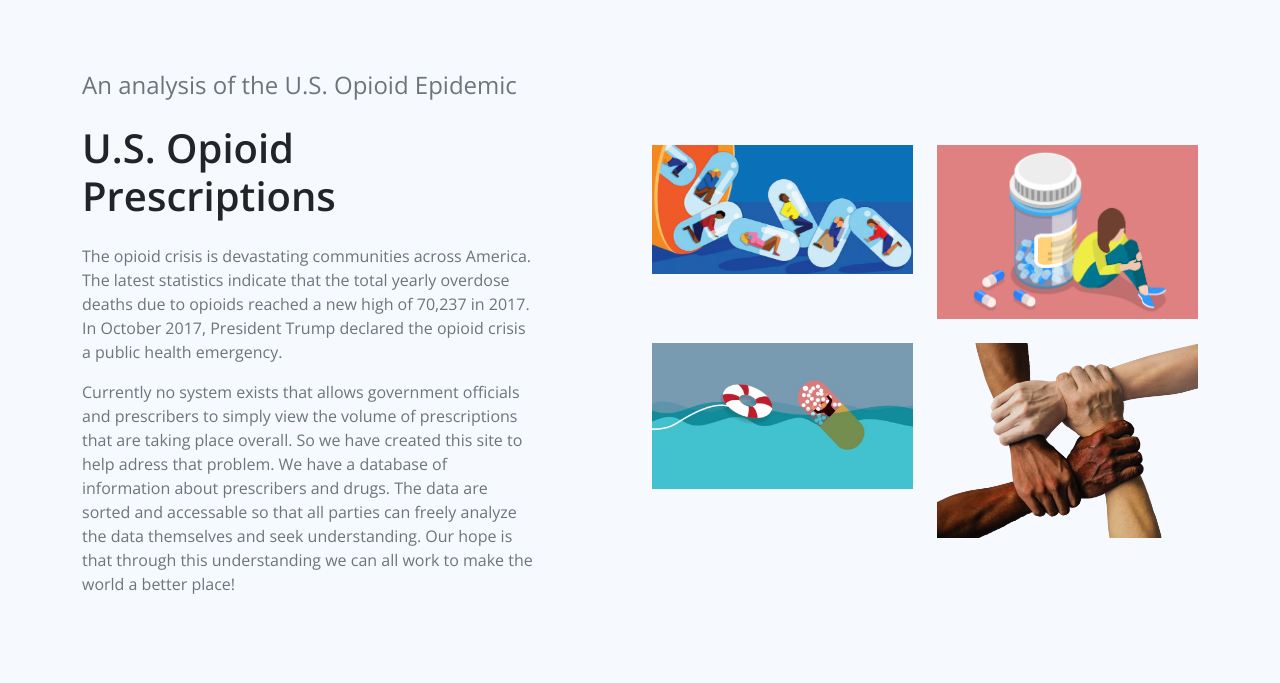
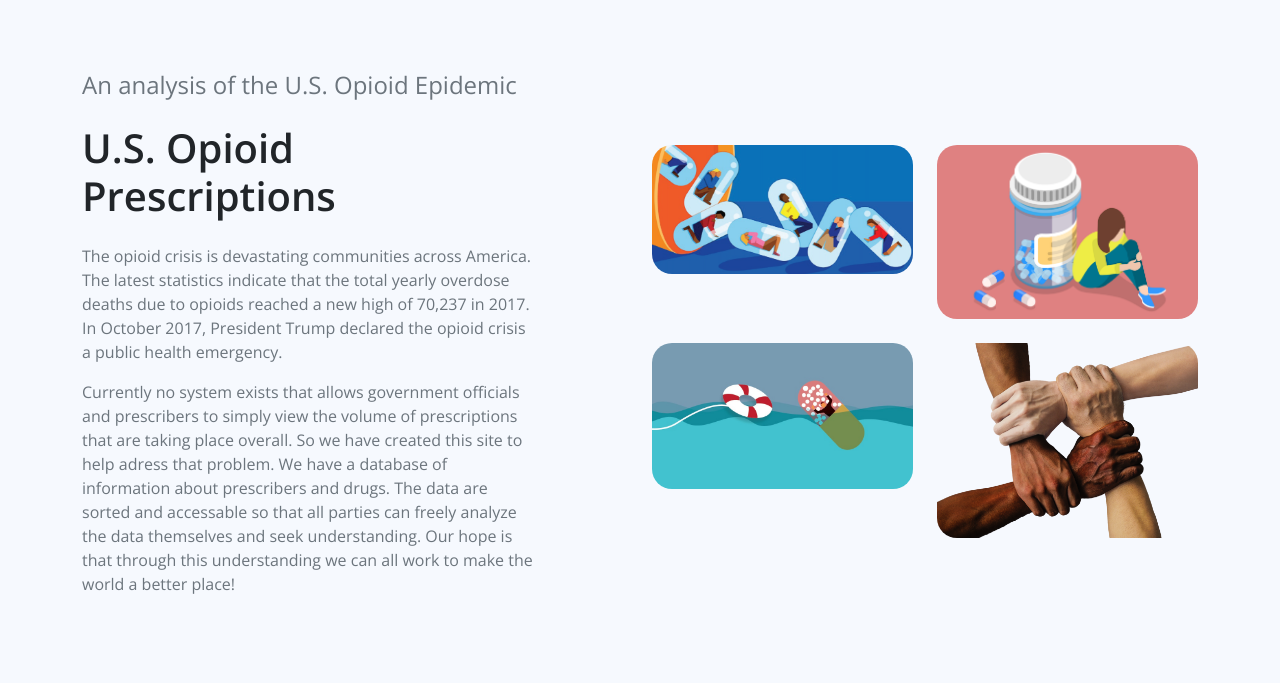
Before and after one commit to IS-Core-1-15/intex, a Django app: page / in a window 1280 px wide; the page is wider, and only the part inside the window is pictured. Shown: the part 1160-1843 px from the top of that part. Run offline with Django 3.2, Linux system fonts and the light colour scheme; parts of the project's set-up code (start-up, migrations or seed data) failed here and were passed over; some libraries are stand-ins or nearby versions.

Commit message:
curved corners

```diff
--- a/DrugApp/static/css/custom.css
+++ b/DrugApp/static/css/custom.css
@@ -69,3 +69,7 @@ a {
     from {opacity: 0;}
     to {opacity:1 ;}
   }
+
+img {
+  border-radius: 20px;
+}
--- a/OpiatePrescriptions/settings.py
+++ b/OpiatePrescriptions/settings.py
@@ -105,7 +105,7 @@ else:
             'NAME': 'opioid',  # Make sure your db is named this
             'USER': 'postgres',
             # this will ask you to enter your local DB password when you start the server or run migrations
-            'PASSWORD': "pass", #getpass(),
+            'PASSWORD': getpass(),
             'HOST': 'localhost'
         }
     }
--- a/static/css/custom.css
+++ b/static/css/custom.css
@@ -69,3 +69,7 @@ a {
     from {opacity: 0;}
     to {opacity:1 ;}
   }
+
+img {
+  border-radius: 20px;
+}
```
